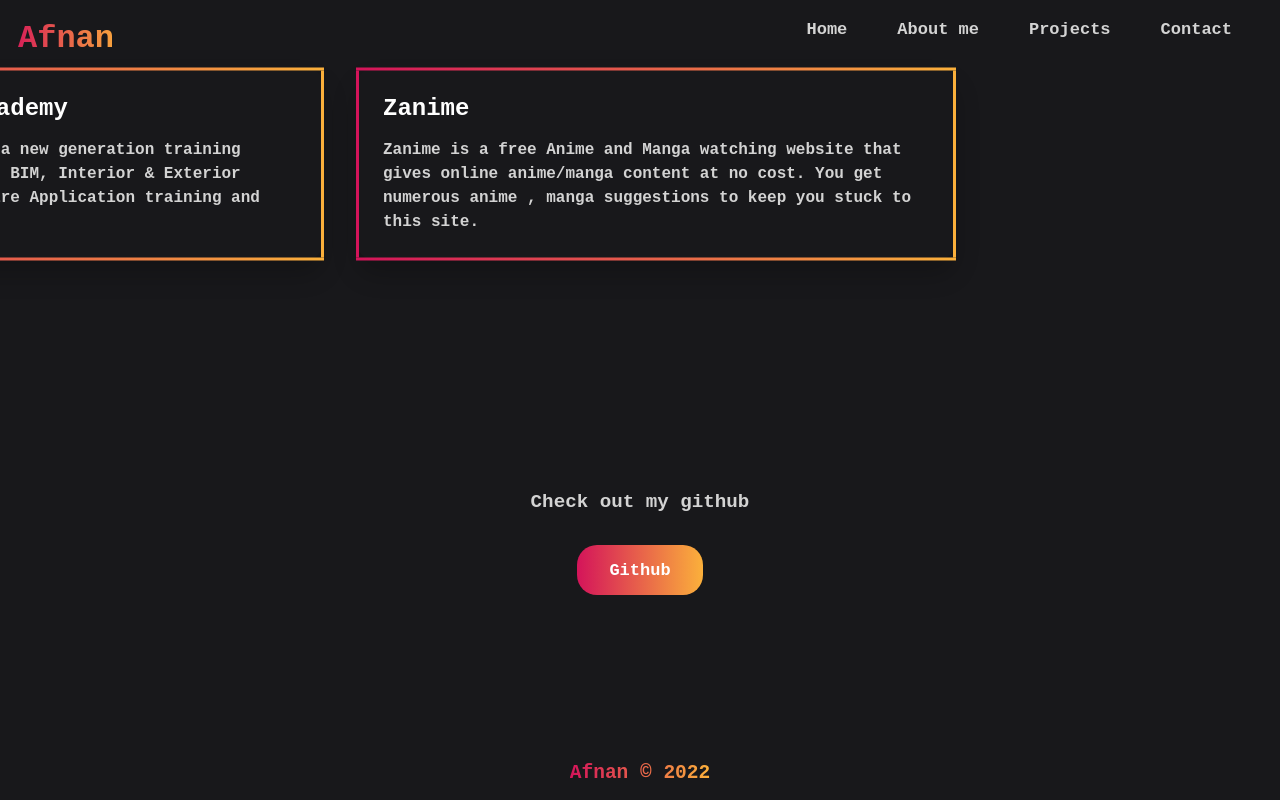
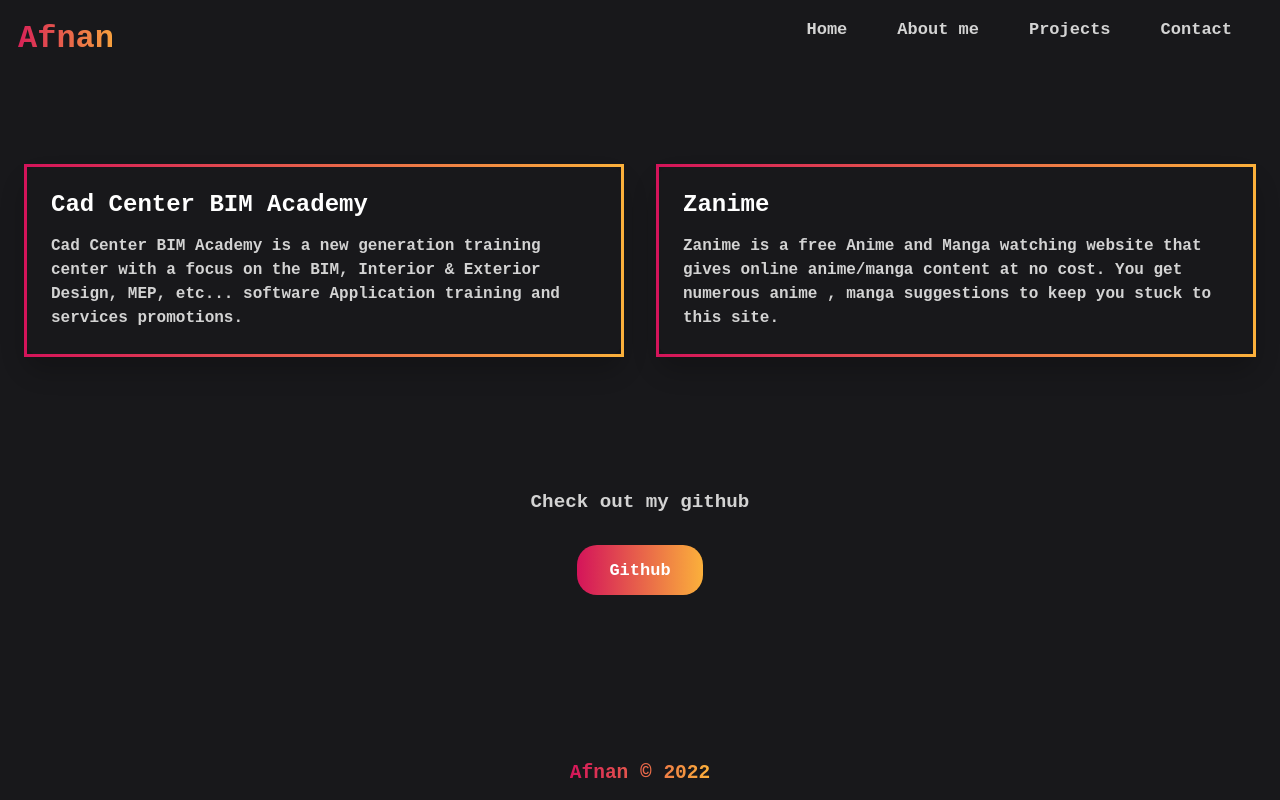
Before and after one commit to afnan007a/Portfolio-NextJS, a Next.js app: page /projects in a window 1280 px wide. Built offline with nearby package versions, Linux system fonts and the light colour scheme.

Commit message:
Update Home.module.css

```diff
--- a/styles/Home.module.css
+++ b/styles/Home.module.css
@@ -149,7 +149,6 @@
   text-align: left;
   text-decoration: none;
   border: 3px solid transparent;
-  transform: translate(-50%,-50%);
   border-image: linear-gradient(to right, #D4145A, #FBB03B);
   border-image-slice: 1;
   border-radius: 20px;
```
